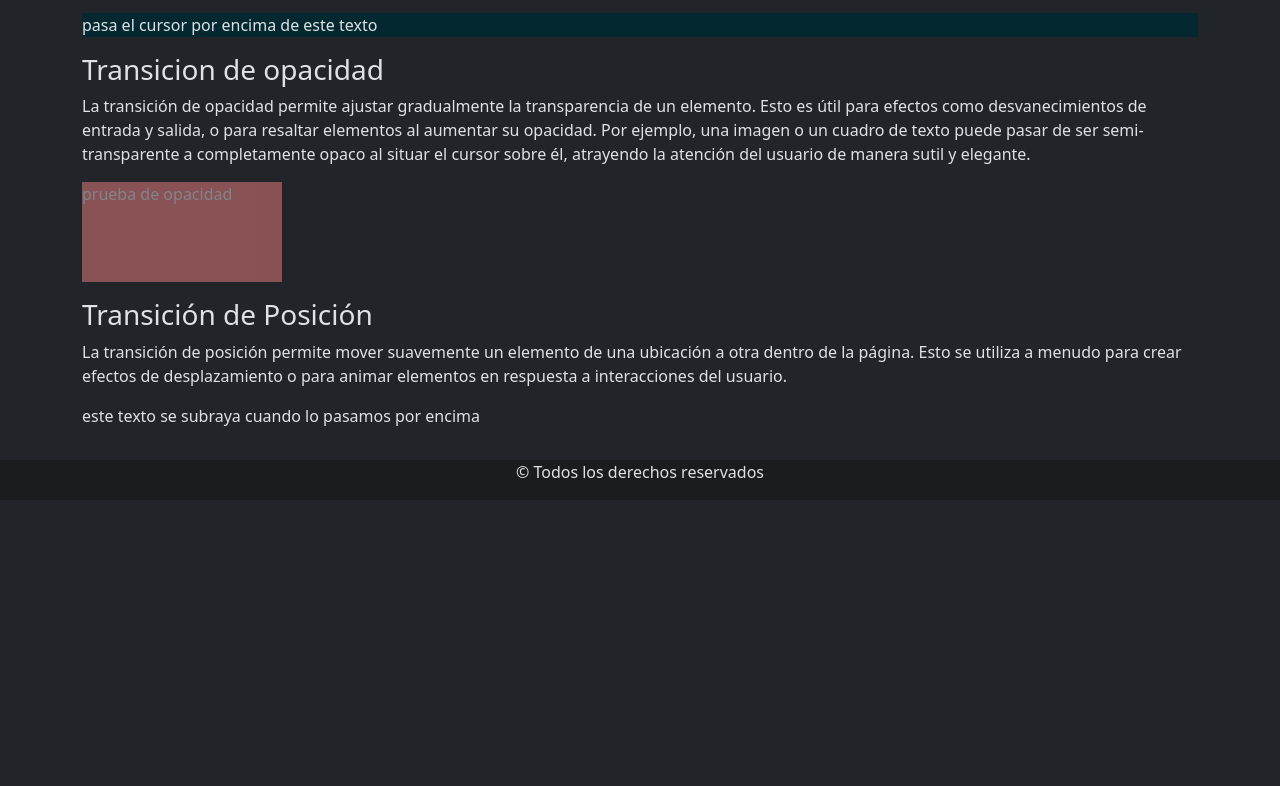
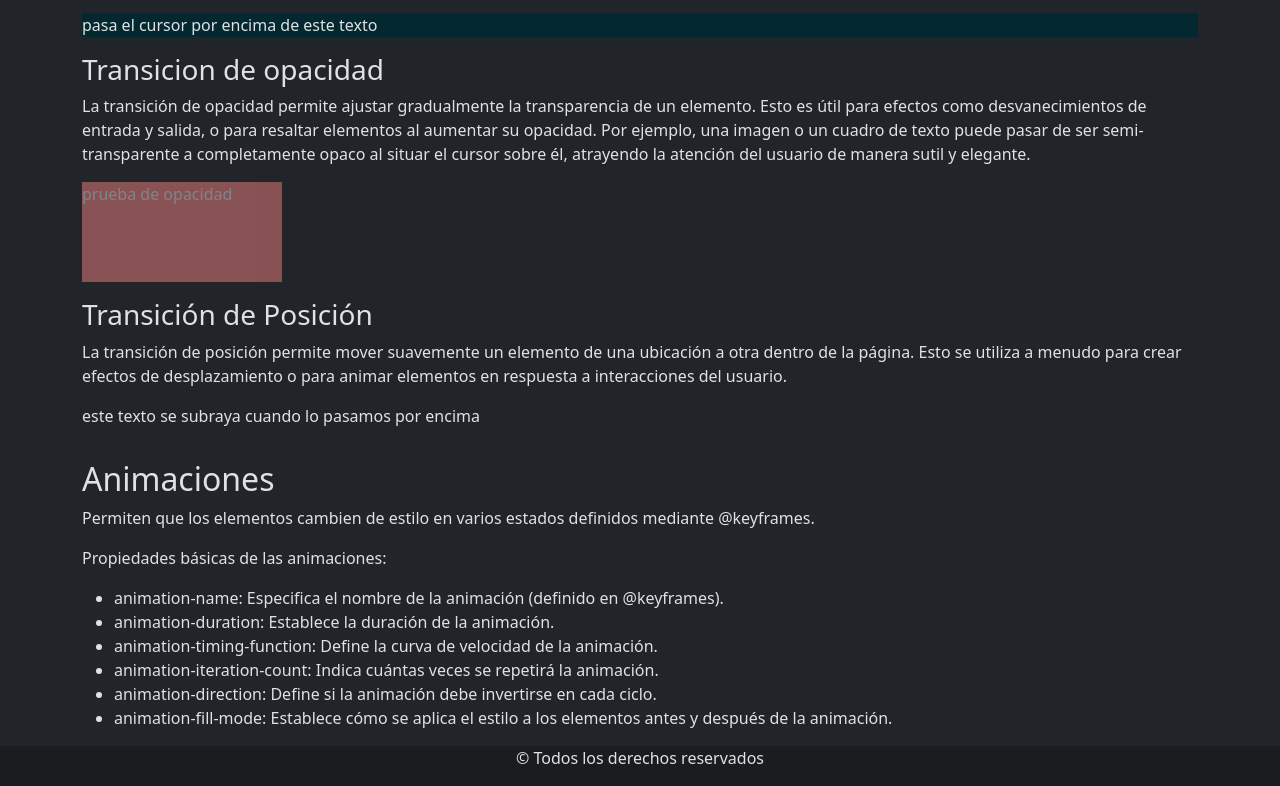
Before and after one commit to marcos-gonzalez07/practicaTransicionesAnimaciones, a plain HTML site: page index.html in a window 1280 px wide. Shown: the part 947-1733 px from the top of the page. Before the commit the page ends 1447 px from the top, so only its background shows below. Drawn offline with nearby package versions, Linux system fonts and the light colour scheme.

Commit message:
agregamos un poco de teoria sobre animaciones

```diff
--- a/index.html
+++ b/index.html
@@ -95,7 +95,21 @@
         </article>
 
       </section>
-
+      <section>
+        <article>
+          <h2>Animaciones</h2>
+          <p>Permiten que los elementos cambien de estilo en varios estados definidos mediante @keyframes.</p>
+          <p>Propiedades básicas de las animaciones:</p>
+          <ul>
+            <li>animation-name: Especifica el nombre de la animación (definido en @keyframes).</li>
+            <li>animation-duration: Establece la duración de la animación.</li>
+            <li>animation-timing-function: Define la curva de velocidad de la animación.</li>
+            <li>animation-iteration-count: Indica cuántas veces se repetirá la animación.</li>
+            <li>animation-direction: Define si la animación debe invertirse en cada ciclo.</li>
+            <li>animation-fill-mode: Establece cómo se aplica el estilo a los elementos antes y después de la animación.</li>
+          </ul>
+        </article>
+      </section>
 
     </main>
 
```
